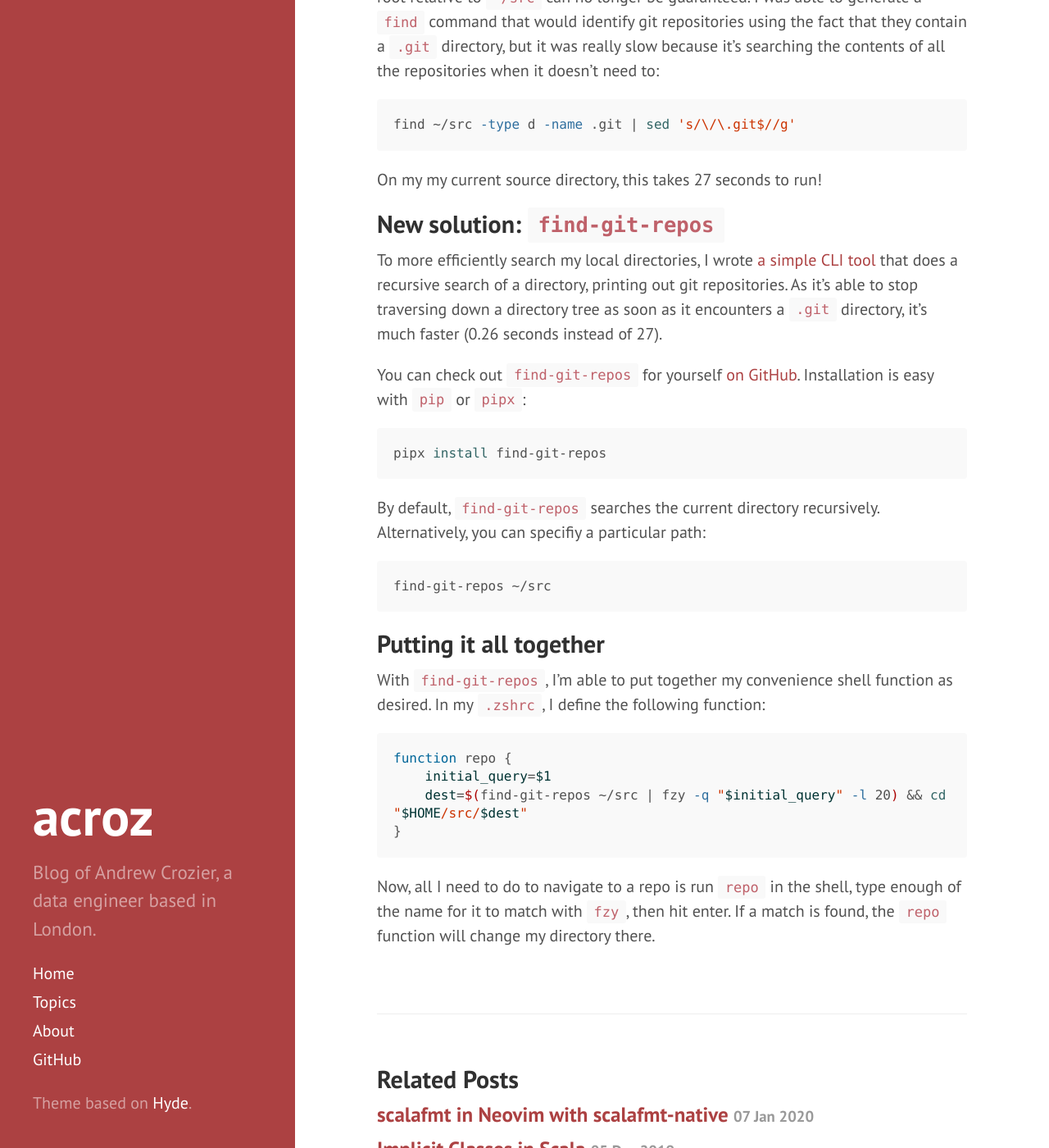
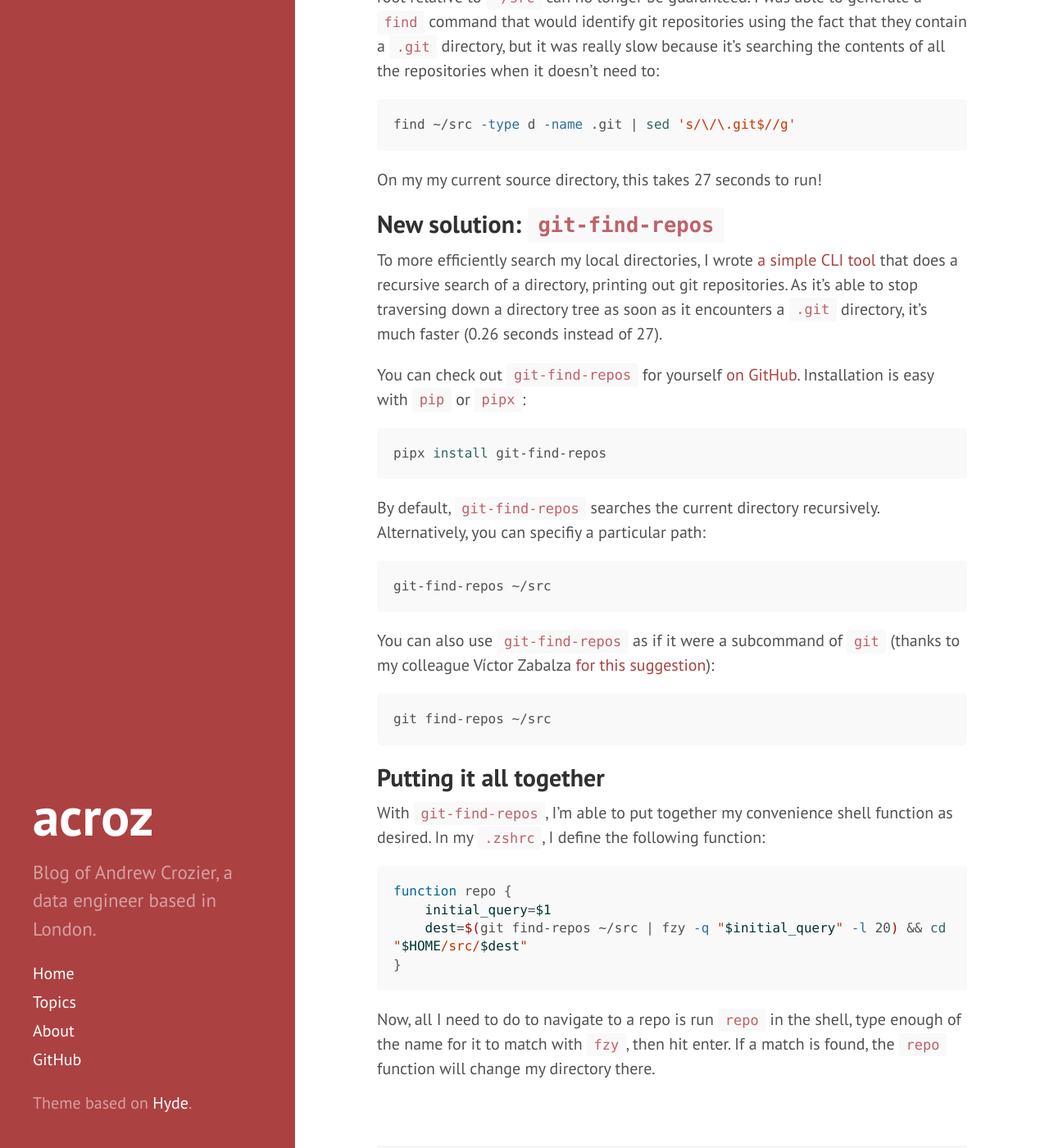
Before and after one commit to acroz/acroz.github.io, a Jekyll site: the page built from _posts/2020-07-04-git-find-repos.md, in a window 1280 px wide and 1400 px high, scrolled down 1129 px. Shown: the whole window at 82% size. Built offline with Jekyll 4.4.1, drawn with Linux system fonts in a browser that asks for light colours; nearby versions of some CDN libraries.

Commit message:
Update blog post to new executable name, and credit Víctor

````diff
--- a/_posts/2020-07-04-find-git-repos.md
+++ b/_posts/2020-07-04-git-find-repos.md
@@ -51,37 +51,44 @@ find ~/src -type d -name .git | sed 's/\/\.git$//g'
 
 On my my current source directory, this takes 27 seconds to run!
 
-## New solution: `find-git-repos`
+## New solution: `git-find-repos`
 
 To more efficiently search my local directories, I wrote
-[a simple CLI tool][find-git-repos] that does a recursive search of a
+[a simple CLI tool][git-find-repos] that does a recursive search of a
 directory, printing out git repositories. As it's able to stop traversing down
 a directory tree as soon as it encounters a `.git` directory, it's much faster
 (0.26 seconds instead of 27).
 
-You can check out `find-git-repos` for yourself [on GitHub][find-git-repos].
+You can check out `git-find-repos` for yourself [on GitHub][git-find-repos].
 Installation is easy with `pip` or `pipx`:
 
 ```sh
-pipx install find-git-repos
+pipx install git-find-repos
 ```
 
-By default, `find-git-repos` searches the current directory recursively.
+By default, `git-find-repos` searches the current directory recursively.
 Alternatively, you can specifiy a particular path:
 
 ```sh
-find-git-repos ~/src
+git-find-repos ~/src
+```
+
+You can also use `git-find-repos` as if it were a subcommand of `git` (thanks
+to my colleague Víctor Zabalza [for this suggestion][rename-suggestion]):
+
+```sh
+git find-repos ~/src
 ```
 
 ## Putting it all together
 
-With `find-git-repos`, I'm able to put together my convenience shell function
+With `git-find-repos`, I'm able to put together my convenience shell function
 as desired. In my `.zshrc`, I define the following function:
 
 ```zsh
 function repo {
     initial_query=$1
-    dest=$(find-git-repos ~/src | fzy -q "$initial_query" -l 20) && cd "$HOME/src/$dest"
+    dest=$(git find-repos ~/src | fzy -q "$initial_query" -l 20) && cd "$HOME/src/$dest"
 }
 ```
 
@@ -90,4 +97,5 @@ enough of the name for it to match with `fzy`, then hit enter. If a match is
 found, the `repo` function will change my directory there.
 
 [fzy]: https://github.com/jhawthorn/fzy
-[find-git-repos]: https://github.com/acroz/find-git-repos
+[git-find-repos]: https://github.com/acroz/git-find-repos
+[rename-suggestion]: https://github.com/acroz/git-find-repos/issues/1
````
